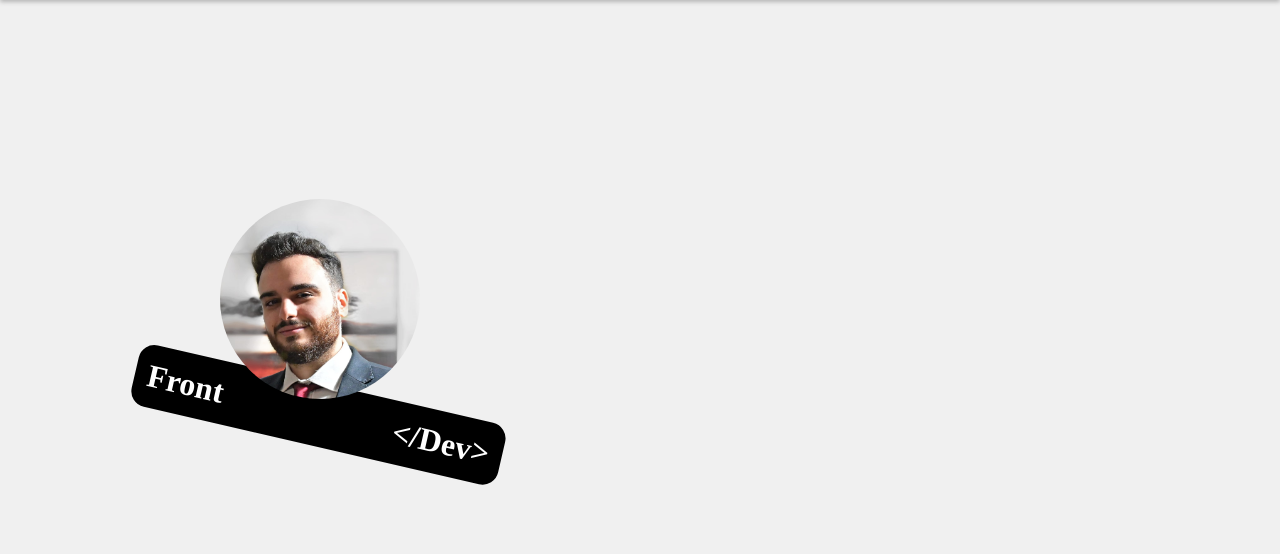
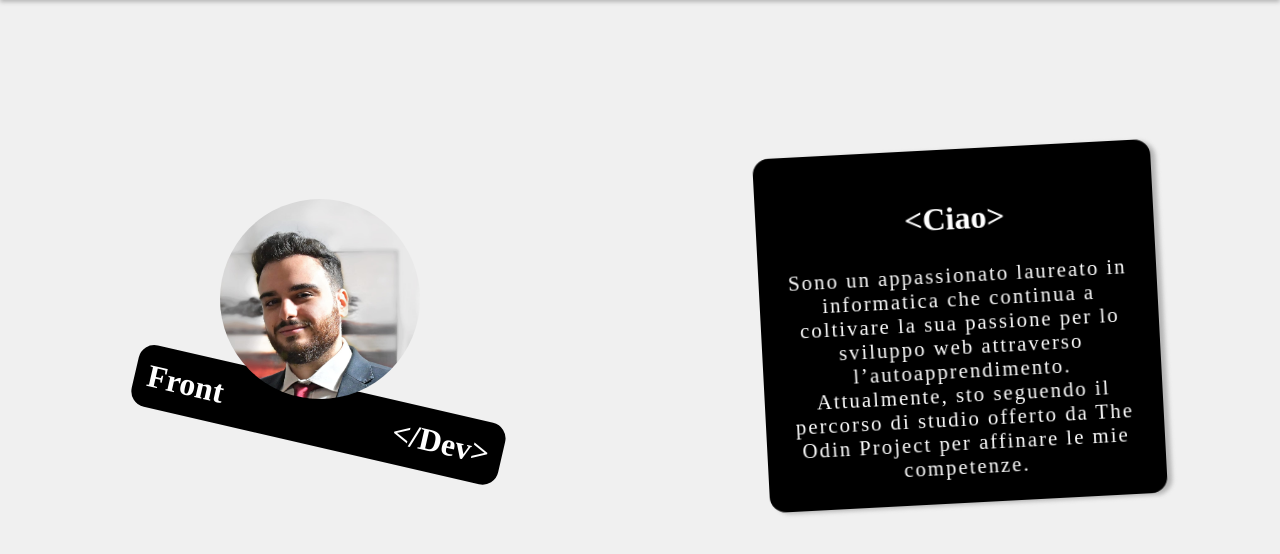
Before and after one commit to ReXerses/Portfolio, a plain HTML site: page index.html in a window 1280 px wide. Shown: the part 70-624 px from the top of the page. Drawn offline with Linux system fonts and the light colour scheme.

Commit message:
1)Creazione della seconda parte della prima section. 2)Creazione file lavori, conterrà le informazioni   relative ai vari progetti/esercizi compiuti fin   ora. 3)Aggiornamento stato portfolio.

```diff
--- a/index.html
+++ b/index.html
@@ -32,13 +32,19 @@
 
                     <div class="contenitoreFoto"></div>
                     <div class="slogan">
+
                         <span>Front </span>
                         <span>&lt;/Dev&gt;</span>
 
                     </div>
                 </div>
                 <div class="secondHalf">
-                    <div class="contenuto"></div>
+                    <div class="contenitorePresentazione">
+                        <div class="presentazione">
+                            <h2>&lt;Ciao&gt;</h2>
+                            <span>Sono un appassionato laureato in informatica che continua a coltivare la sua passione per lo sviluppo web attraverso l’autoapprendimento. Attualmente, sto seguendo il percorso di studio offerto da The Odin Project per affinare le mie competenze.</span>
+                        </div>
+                    </div>
                 </div>
             </div>
 
--- a/style.css
+++ b/style.css
@@ -80,10 +80,8 @@
   .contenuto {
     display: flex;
     flex: 1;
-    /* justify-content: center; */
+    flex-wrap: wrap;
     align-items: center;
-    /* width: 100%; */
-    /* height: 100vh; */
   }
 
   .firstHalf {
@@ -110,7 +108,12 @@
   }
 
   .secondHalf {
-    background-color: blue;
+    display: flex;
+    min-height: 50vh;
+    padding-bottom: 0.5rem;
+    flex-direction: column;
+    align-items: center;
+    justify-content: center;
     flex: 1;
   }
 
@@ -123,7 +126,29 @@
     z-index: 1;
   }
 
+  .presentazione {
+    display: flex;
+    flex-direction: column;
+    align-items: center;
+    text-align: center;
+    justify-content: center;
+    width: min(50vw, 350px);
+    padding: 1.5rem;
+    background-color: black;
+    color: white;
+    border-radius: 16px;
+    transform: rotate(-3deg);
+    filter: drop-shadow(5px 2px 2px #b5b5b5);
+  }
 
+  .presentazione h2 {
+    font-size: 2rem;
+  }
+
+  .presentazione span {
+    font-size: 1.3rem;
+    letter-spacing: 2px;
+  }
   /* Lavori */
   #lavori {
     background-color: aqua;
```
Also changed, not shown: README.md, lavori.ts (added).
